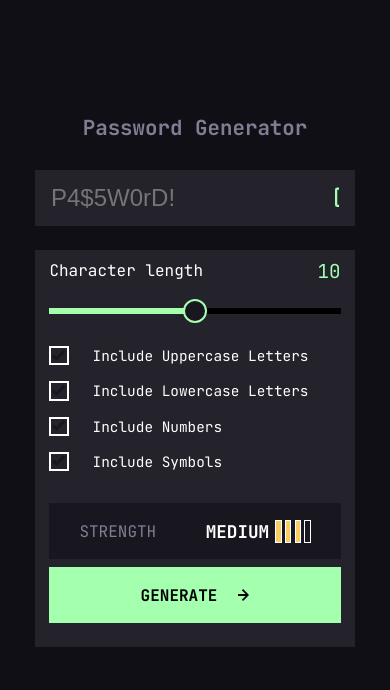
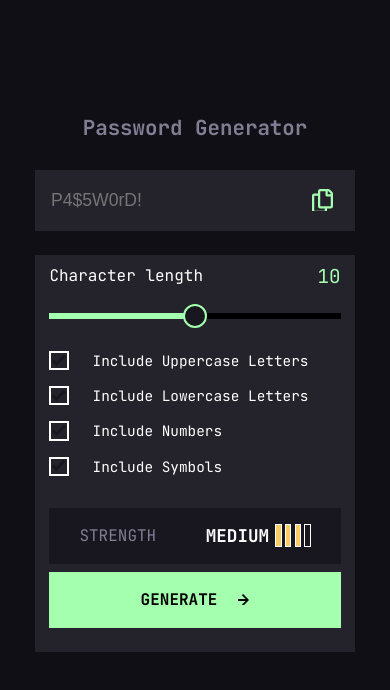
Before and after one commit to Pe-KaY/password-Generator, an Angular app: page / in a window 390 px wide. Shown: the top 690 px of the page. Built offline with nearby package versions, Linux system fonts and the light colour scheme.

Commit message:
finished responsive xtra small screen

```diff
--- a/src/app/app.component.css
+++ b/src/app/app.component.css
@@ -27,7 +27,7 @@ h1 {
   width: 70%;
   background-color: #24232c;
   border: none;
-  font-size: 1.8rem;
+  font-size: 1.5rem;
   color: white;
   flex-shrink: 0;
 }
@@ -281,11 +281,19 @@ h1 {
   }
   .passGen__outputwrapper {
     /* border: 2px solid green; */
-    min-height: 3.5rem;
+    min-height: 3.8rem;
+    justify-content: start;
   }
   .passGen__outputwrapper > input {
     width: 70%;
-    font-size: 1.5rem;
+    font-size: 1.1rem;
+  }
+  .passGen__outputwrapper > span {
+    width: 30%;
+  }
+  .passGen__outputwrapper > span > svg {
+    width: 1.4rem;
+    height: 1.4rem;
   }
   .passGen__controlswrapper {
     padding: 0.5rem 0.9rem;
```
